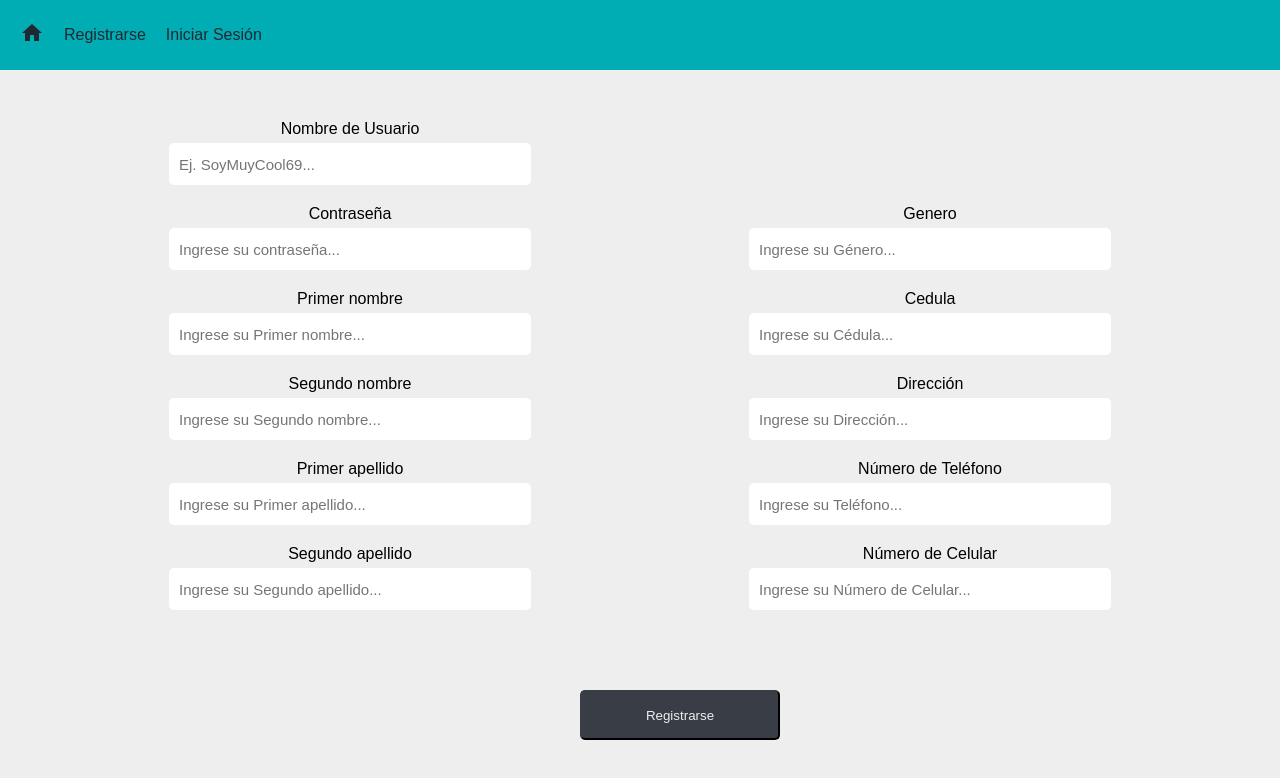
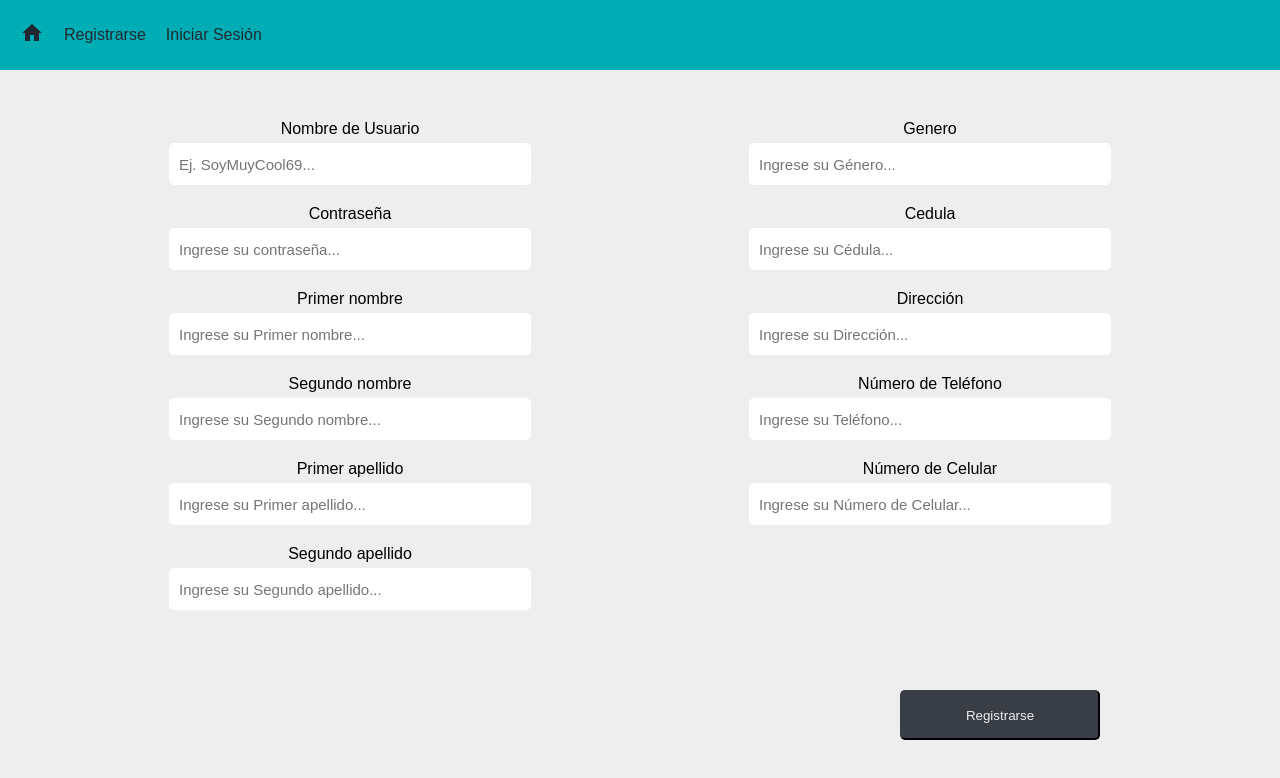
Before and after one commit to Jorge-Gil/AgenciaViajes, a React (Create React App) app in the folder Cliente/: page /registro in a window 1280 px wide. Shown: the top 778 px of the page. Built offline with nearby package versions, Linux system fonts and the light colour scheme; no server answers.

Commit message:
Vista del registro

```diff
--- a/Cliente/src/App.css
+++ b/Cliente/src/App.css
@@ -69,10 +69,11 @@ body {
 }
 
 .contenedorRegistro .derechaRegistro {
+  padding-top: 20px;
   display: flex;
   flex: 50%;
   flex-direction: column;
-  justify-content: flex-end;
+  justify-content: right;
   align-items: center;
   padding-right: 40px;
 }
@@ -96,7 +97,7 @@ body {
 .Registro .botonRegistro {
   position: absolute;
   bottom: 50px;
-  left: 570px;
+  left: 890px;
 
 }
 
```
